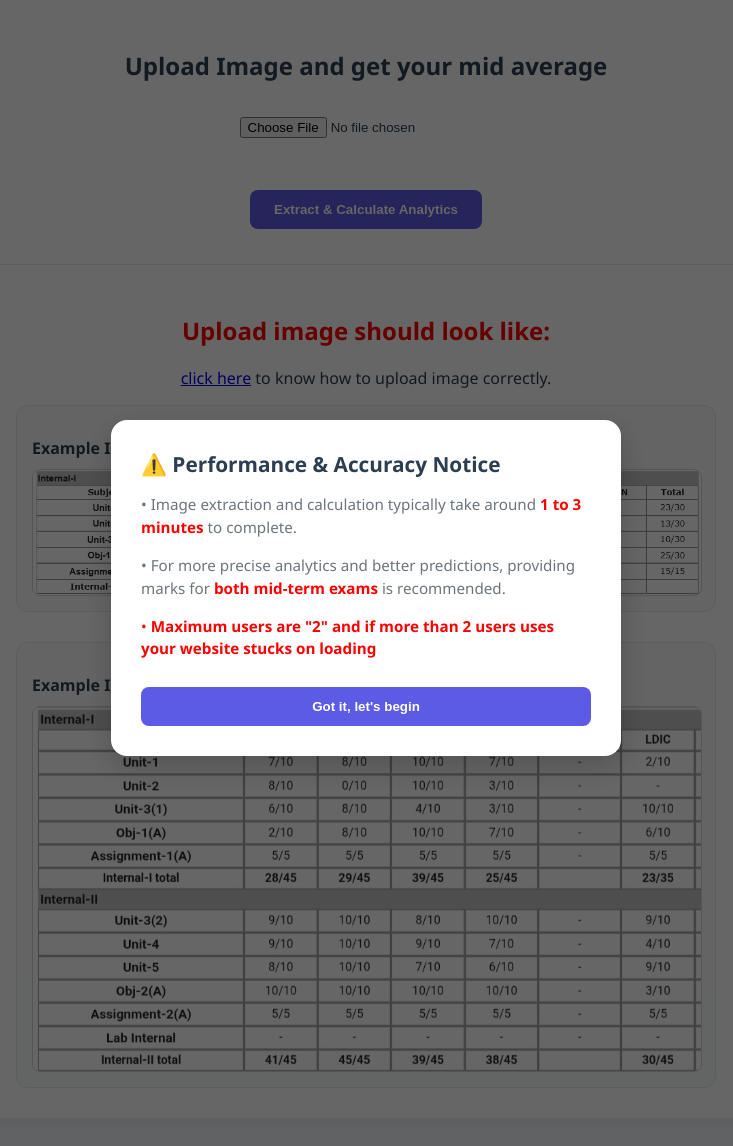
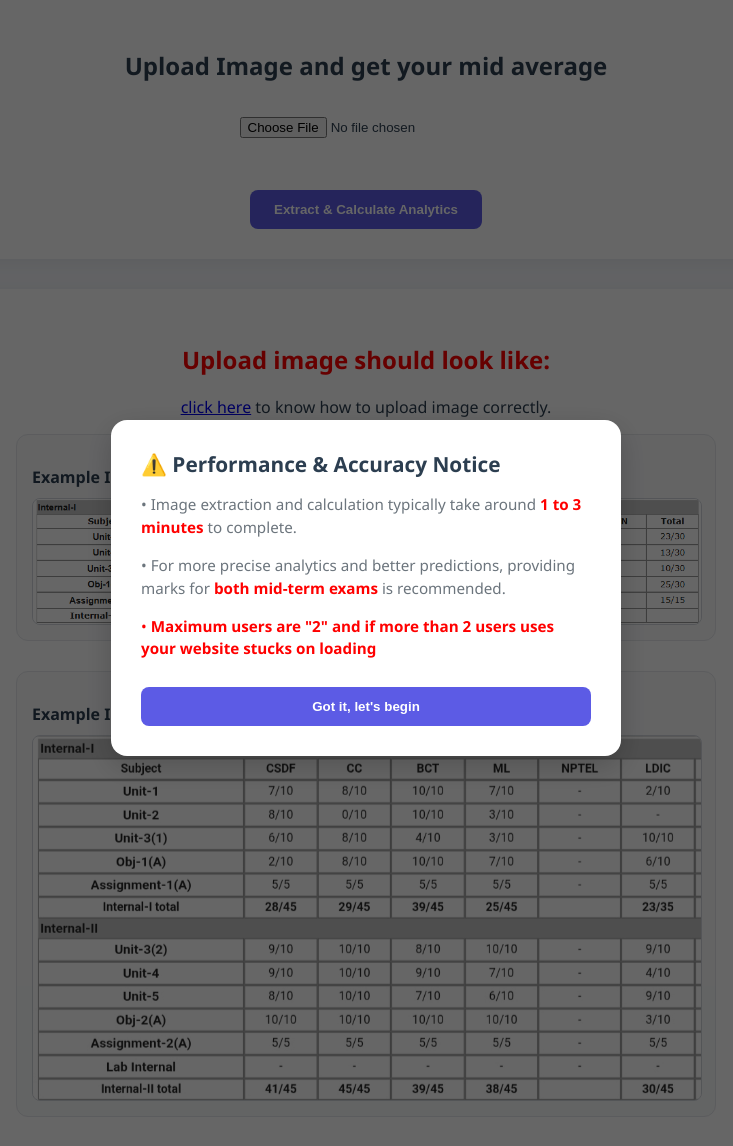
Before and after one commit to aishu-ishu/pscmr-midmarks-calculator, a Flask app: page / in a window 1280 px wide. Shown: the part 31-1177 px from the top of the page, without its empty margins (274-1007 px from the left). Run offline with Flask 3, Linux system fonts and the light colour scheme.

Commit message:
Update index.html

```diff
--- a/templates/index.html
+++ b/templates/index.html
@@ -482,7 +482,9 @@
         <button onclick="closeModal()">Got it, let's begin</button>
     </div>
 </div>
+
 <div class="container">
+    <!-- Card 1: Upload Section -->
     <div class="upload-card">
         <h2>Upload Image and get your mid average</h2>
         <input type="file" id="imageInput" accept="image/*" onchange="previewImage(event)">
@@ -493,9 +495,13 @@
             <button onclick="uploadImage()">Extract & Calculate Analytics</button>
             <span id="loading" style="display: none; font-weight: 600; color: var(--primary); font-size: 0.95rem;"></span>
         </div>
+    </div>
 
-        <!-- Enlarged reference examples -->
-        <div style="margin-top: 35px; border-top: 1px solid #e5e7eb; padding-top: 25px; text-align: center;">
+    <!-- Results Container (Appears right between upload card and examples) -->
+    <div id="resultsContainer"></div>
+
+    <!-- Card 2: Upload Reference Examples -->
+    <div class="upload-card">
         <p style="color: red; font-weight: 700; font-size: 1.5rem; margin-bottom: 20px; text-align: center;">Upload image should look like:</p>
         <p><a href="{{ url_for('guide_page') }}">click here</a> to know how to upload image correctly.</p>
         <div style="display: flex; flex-direction: column; gap: 30px; max-width: 700px; margin: 0 auto;">
@@ -510,8 +516,7 @@
         </div>
     </div>
 </div>
-    <div id="resultsContainer"></div>
-</div>
+
 <script src="{{ url_for('static', filename='script.js') }}"></script>
 <script>
     function closeModal() {
```
Lines whose indentation alone changed are shown as unchanged.
